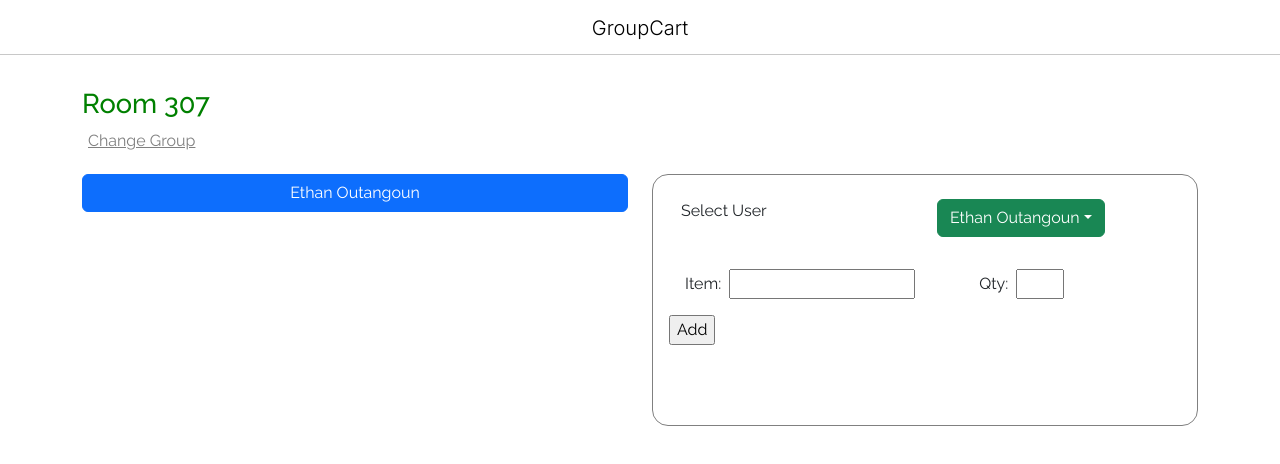
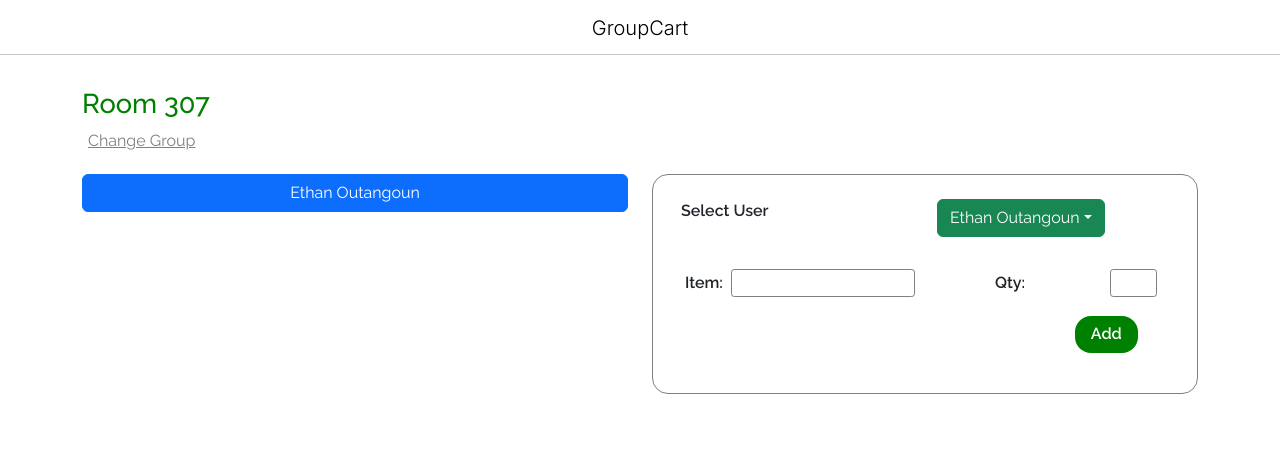
Before and after one commit to ethanoutangoun/groupcart, a React (Create React App) app in the folder frontend/: page / in a window 1280 px wide. Shown: the top 464 px of the page. Built offline with nearby package versions, Linux system fonts and the light colour scheme.

Commit message:
add button css

```diff
--- a/frontend/src/Orders/Form.css
+++ b/frontend/src/Orders/Form.css
@@ -1,19 +1,51 @@
+
+
+
+
 
 .info-container{
     padding: 1em;
+    padding-right: 1.5em;
 
 }
 
 input{
+    border-radius: 0.2em;
+    border: 1px solid gray;
 
 }
 
 .nameInput{
     margin-left: 0.5em;
-    margin-right: 4em;
+    margin-right: 5em;
 }
 
 .qtyInput{
-    margin-left: 0.5em;;
+    float: right;
     width: 10%;
+
+
 }
+
+.addBtn{
+    padding: 1.2em;
+    float:right;
+
+}
+
+input[type = button]
+{
+    border-radius: 1em;
+    border: none;
+    background-color: green;
+    padding: 0.4em;
+    padding-left: 1em;
+    padding-right: 1em;
+    color: white;
+    font-weight: 600;
+
+}
+
+input[type = button]:hover{
+    background-color: darkgreen;
+}
--- a/frontend/src/Orders/Form.js
+++ b/frontend/src/Orders/Form.js
@@ -74,8 +74,19 @@ function Form(props) {
         id="quantity"
         value={food.quantity}
         onChange={handleChange} />
+
+
+      <div className='addBtn'>
+      <input type="button"   value="Add" onClick={submitForm} />
       </div>
-      <input type="button" value="Add" onClick={submitForm} />
+
+
+
+
+
+      </div>
+
+
 
     </form>
 );
--- a/frontend/src/Orders/Orders.css
+++ b/frontend/src/Orders/Orders.css
@@ -91,6 +91,7 @@ table, th, td {
 }
 
 .form-container{
+  font-weight: 550;
   padding: 1em;
   padding-top: 1.5em;
   border: solid 1px gray;
```
